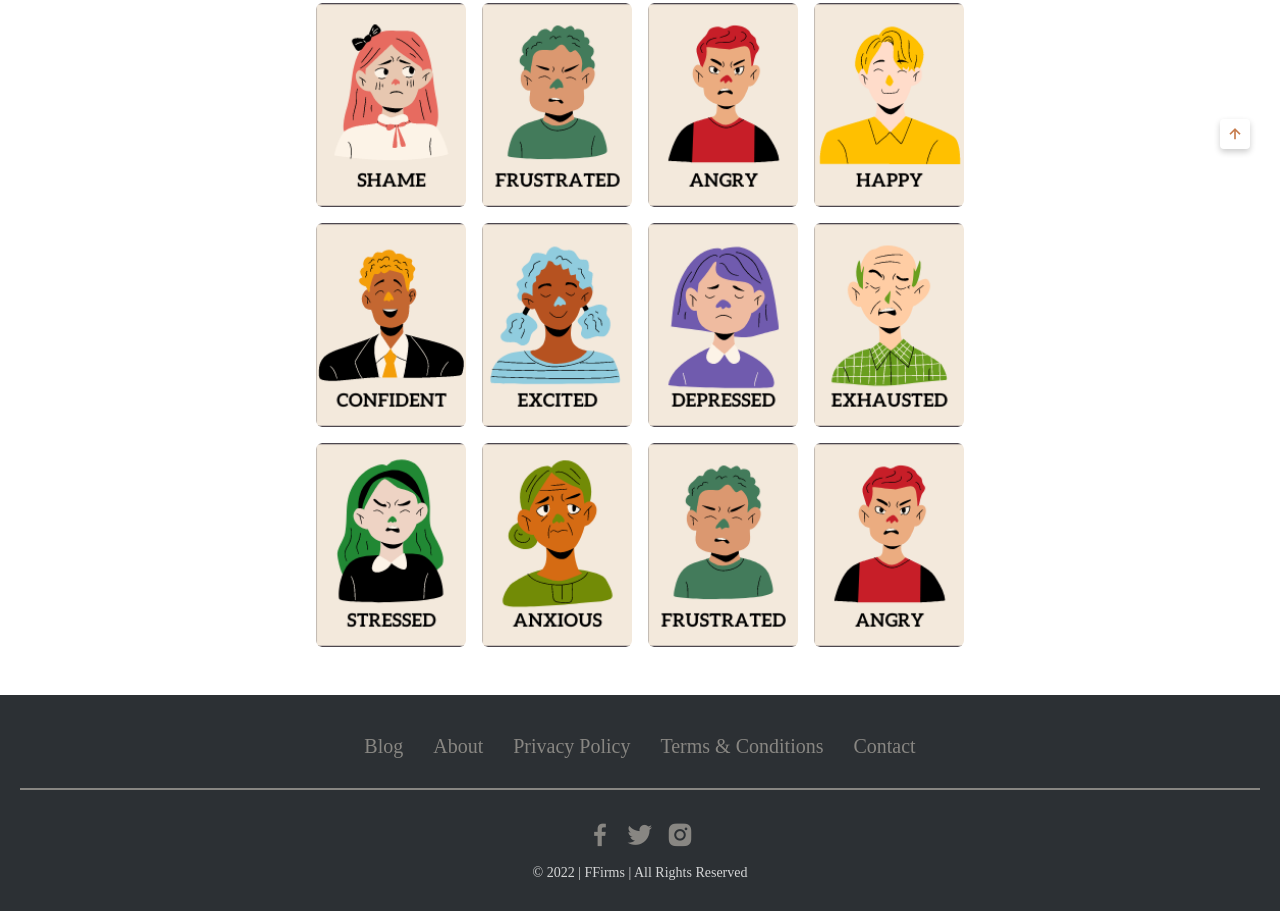
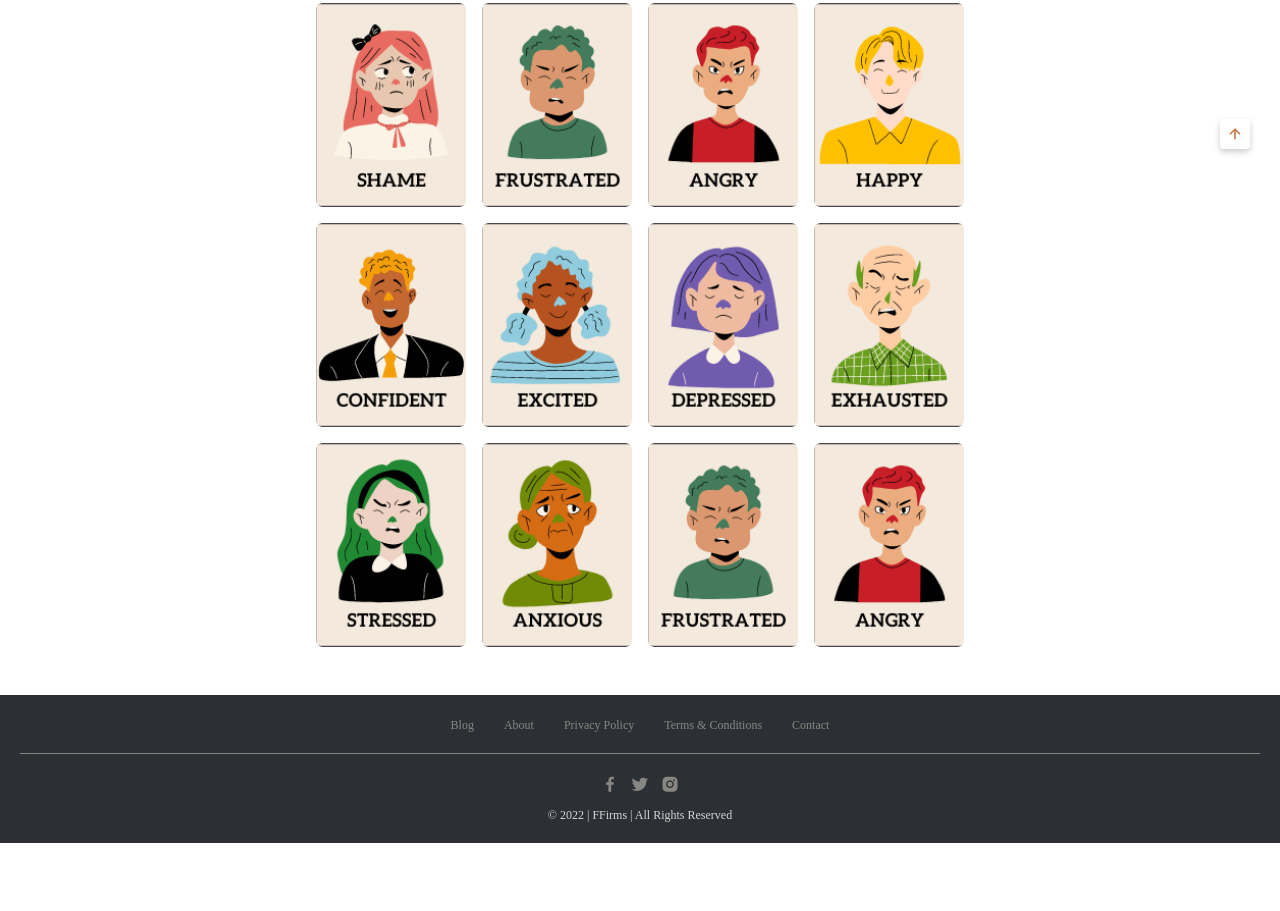
Before and after one commit to angelocdz/ffirms-static, a website: page dist/index.html in a window 1280 px wide. Shown: the part 891-1802 px from the top of the page. After the commit the page ends 1734 px from the top, so only its background shows below. Drawn offline with nearby package versions, Linux system fonts and the light colour scheme; a script that the page names is missing.

Commit message:
Update homepage 07-20-2022 2

```diff
--- a/dist/css/style.css
+++ b/dist/css/style.css
@@ -193,10 +193,6 @@ a {
   width: 16%;
 }
 
-.nav-link {
-  color: var(--white-color);
-  font-size: 2rem;
-}
 
 .header-active .nav-link {
   color: var(--text-color);
@@ -213,8 +209,9 @@ a {
 }
 
 .nav-link {
+  color: var(--white-color);
+  font-size: 2rem;
   position: relative;
-  /*text-transform: capitalize;*/
 }
 
 .nav-link::after,
@@ -224,7 +221,7 @@ a {
 
 .nav-link::after {
   position: absolute;
-  bottom: 0;
+  bottom: -4px;
   left: 0;
   right: 0;
   margin: auto;
@@ -232,30 +229,11 @@ a {
   content: '.';
   color: transparent;
   background: #aaa;
-  height: 2px;
+  height: 1px;
 }
 
 .nav-link:hover:after {
   width: 100%;
-}
-
-.nav-link::before {
-  /*
-  content: '';
-  position: absolute;
-  left: 50%;
-  bottom: -8px;
-  height: 6px;
-  width: 6px;
-  border-radius: 50%;
-  transform: translateX(-50%);
-  background-color: var(--white-color);
-  opacity: 0;
-  */
-}
-
-.active-navlink::before {
-  /*opacity: 1;*/
 }
 
 .header-active .active-navlink::before {
@@ -494,42 +472,42 @@ img {
   }
 }
 
-/* Footer */
+/* FOOTER */
 .footer {
-  padding: 4rem 2rem 3rem;
+  padding: 2rem;
   background-color: var(--section-bg);
 }
 
-.footer-btns {
+.footer__link-container {
   justify-content: center;
   column-gap: 3rem;
 }
 
-.footer-btns .nav-btn {
+.footer__link {
   color: var(--text-color-light);
+  font-size: 1.2rem;
 }
 
-.footer-socials {
-  padding-top: 3rem;
-  margin-top: 3rem;
-  border-top: 2px solid var(--text-color-light);
+.footer__socials {
+  padding-top: 2rem;
+  margin-top: 2rem;
+  border-top: 1px solid var(--text-color-light);
   display: flex;
   column-gap: 1rem;
   justify-content: center;
 }
 
-.footer-socials a {
+.footer__socials a {
   color: var(--text-color-light);
-  font-size: 3rem;
+  font-size: 2rem;
 }
 
-
-.footer-copyRight {
+.footer__copy-r {
   padding-top: 1rem;
   max-width: 970px;
   margin: 0 auto;
   text-align: center;
-  font-size: var(--small-font);
+  font-size: 1.2rem;
   color: rgba(255, 255, 255, 0.8);
 }
 
@@ -708,7 +686,7 @@ img {
     row-gap: 1.5rem;
   }
 
-  .footer-btns {
+  .footer__link-container {
     flex-direction: column;
   }
 }
--- a/dist/index.html
+++ b/dist/index.html
@@ -64,20 +64,20 @@
     </div>
   </main>
 <!-- Footer -->
-  <footer class="section footer">
-    <ul class="footer-btns flex">
-      <li><a href="blog.html" class="nav-btn nav-link">Blog</a></li>
-      <li><a href="about.html" class="nav-btn nav-link">About</a></li>
-      <li><a href="privacy.html" class="nav-btn nav-link">Privacy Policy</a></li>
-      <li><a href="terms.html" class="nav-btn nav-link">Terms &#38; Conditions</a></li>
-      <li><a href="contact.html" class="nav-btn nav-link">Contact</a></li>
+  <footer class="footer">
+    <ul class="footer__link-container flex">
+      <li><a href="blog.html" class="footer__link nav-link">Blog</a></li>
+      <li><a href="about.html" class="footer__link nav-link">About</a></li>
+      <li><a href="privacy.html" class="footer__link nav-link">Privacy Policy</a></li>
+      <li><a href="terms.html" class="footer__link nav-link">Terms &#38; Conditions</a></li>
+      <li><a href="contact.html" class="footer__link nav-link">Contact</a></li>
     </ul>
-    <div class="footer-socials flex">
+    <div class="footer__socials flex">
       <a href="https://www.facebook.com"><i class="bx bxl-facebook"></i></a>
       <a href="https://twitter.com/i/flow/login"><i class="bx bxl-twitter"></i></a>
       <a href="https://www.instagram.com/accounts/login"><i class="bx bxl-instagram-alt"></i></a>
     </div>
-    <div class="footer-copyRight">&#169; 2022 | FFirms | All Rights Reserved</div>
+    <div class="footer__copy-r">&#169; 2022 | FFirms | All Rights Reserved</div>
   </footer>
 <!-- Scroll Up -->
   <a href="#hero" class="scrollUp-btn flex"><i class="bx bx-up-arrow-alt scrollUp-icon"></i></a>
--- a/dist/js/script.js
+++ b/dist/js/script.js
@@ -1,4 +1,4 @@
-// Nav open close
+// NAV OPEN CLOSE
 const body = document.querySelector('body'),
   navMenu = body.querySelector('.menu-content'),
   navOpenBtn = body.querySelector('.navOpen-btn'),
@@ -18,7 +18,7 @@ if(navMenu && navCloseBtn) {
   })
 }
 
-// Change header bg color
+// CHANGE HEADER BG COLOR
 window.addEventListener("scroll", () => {
   const scrollY = window.pageYOffset;
 
@@ -27,40 +27,17 @@ window.addEventListener("scroll", () => {
   } else {
     document.querySelector("header").classList.remove("header-active")
   }
-  // console.log(scrollY)
 
-  // Scroll up button
+  // SCROLL UP BUTTON
   const scrollUpBtn = document.querySelector('.scrollUp-btn');
   if(scrollY > 250) {
     scrollUpBtn.classList.add("scrollUpBtn-active");
   } else {
     scrollUpBtn.classList.remove("scrollUpBtn-active");
   }
-
-  // Nav link indicator
-  const sections = document.querySelectorAll('section[id]');
-
-  sections.forEach(section => {
-    const sectionHeight = section.offsetHeight,
-          sectionTop = section.offsetTop - 60;
-    let navId = document.querySelector(`.menu-content a[href*= '${section.id}']`);
-    // console.log(navId)
-
-    if(scrollY > sectionTop && scrollY <= sectionTop + sectionHeight) {
-      navId.classList.add("active-navlink")
-    } else {
-      navId.classList.remove("active-navlink");
-    }
-
-    navId.addEventListener("click", () => {
-      navMenu.classList.remove("open");
-      body.style.overflowY = "scroll";
-    })
-  })
-  // console.log(sections)
 })
 
-// Scroll Reveal Animation
+// SCROLL REVEAL ANIMATION
 const sr = ScrollReveal({
   origin: 'top',
   distance: '60px',
@@ -68,5 +45,4 @@ const sr = ScrollReveal({
   delay: 400,
 })
 
-sr.reveal(`.image-box, .affirmation, .motivation, .snippet, .about, .contact, .privacy, .terms`, { interval:100, origin:'bottom'})
-sr.reveal(`.footer-btns, .footer-socials, .footer-copyRight`, {origin: 'top'})
+sr.reveal(`.image-box, .footer__link-container, .footer__socials, .footer__copy-r, .affirmation, .motivation, .snippet, .about, .contact, .privacy, .terms`, { interval:100, origin:'bottom'})
```
